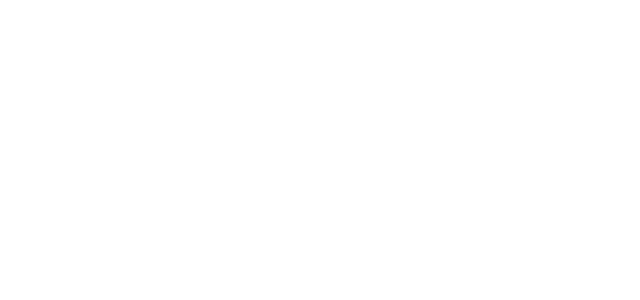
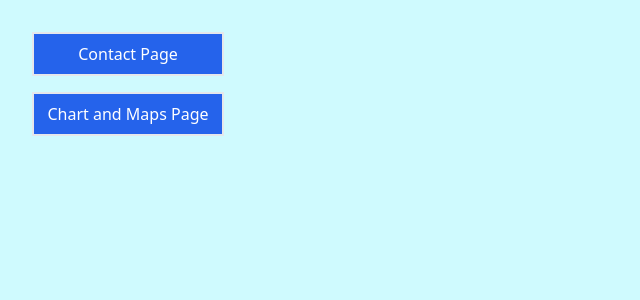
Before and after one commit to ankitsingh301/covid-19-maps-and-charts, a React (Create React App) app: page / in a window 1280 px wide. Before the commit this address had no page. Shown: the top 300 px of the page, without its empty margins (0-640 px from the left). Built offline with nearby package versions, Linux system fonts and the light colour scheme.

Commit message:
minor changes

```diff
--- a/src/App.tsx
+++ b/src/App.tsx
@@ -12,10 +12,10 @@
     <QueryClientProvider client={queryClient}>
       <BrowserRouter basename={baseurl}>
         <Routes>
-          <Route path={`${baseurl}"/"`} element={<Home />}></Route>
-          <Route path={`${baseurl}"/contact"`} element={<Contact />}></Route>
+          <Route path={baseurl + "/"} element={<Home />}></Route>
+          <Route path={baseurl + "/contact"} element={<Contact />}></Route>
           <Route
-            path={`${baseurl}"/baseurl/charts-and-maps"`}
+            path={baseurl + "charts-and-maps"}
             element={<ChartsandMaps />}
           ></Route>
         </Routes>
```
